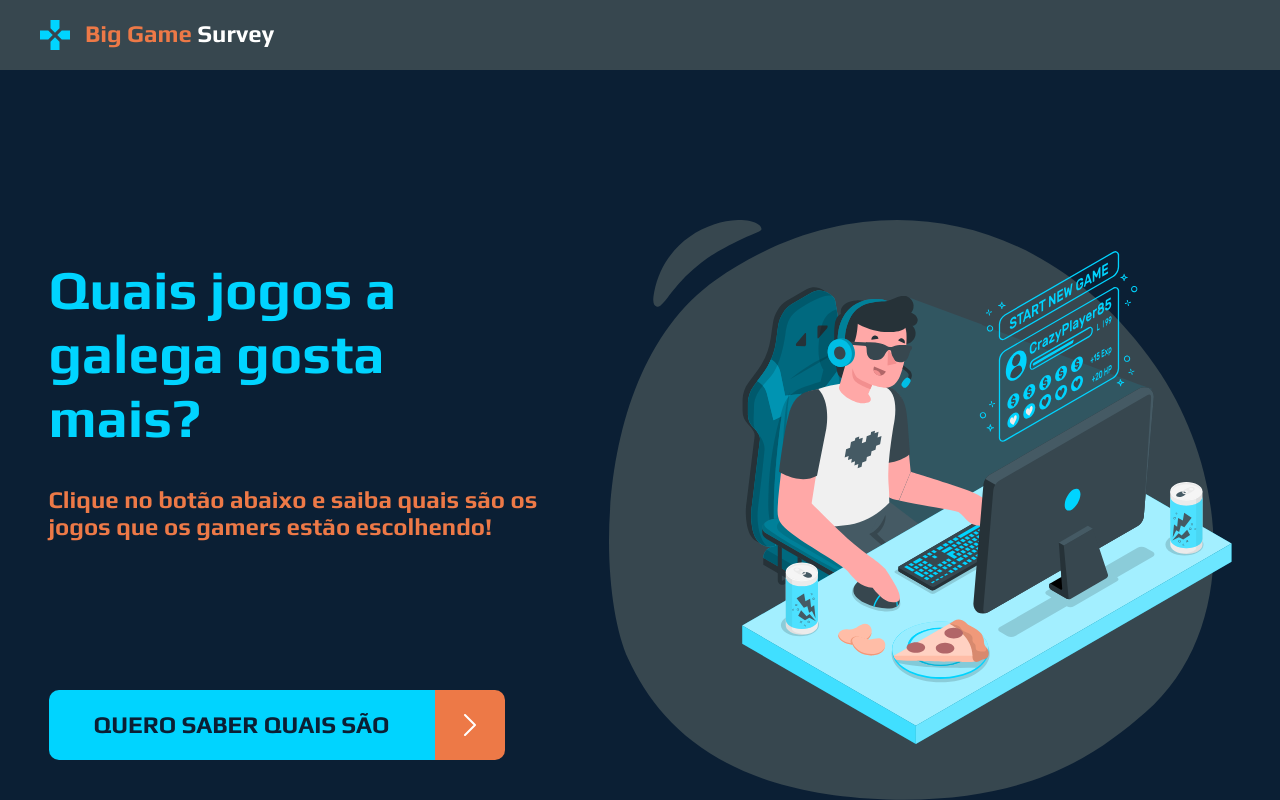
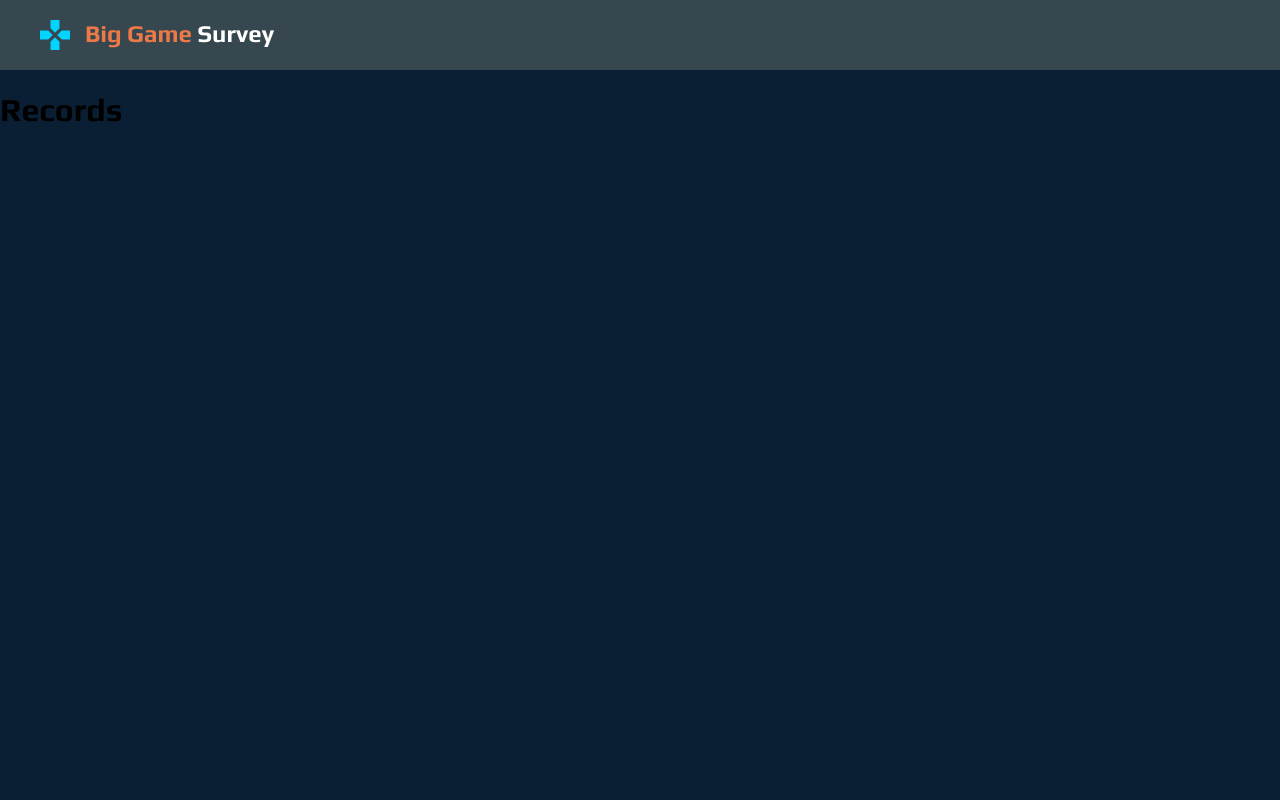
Before and after one commit to PauloCerda/sds1, a React (Create React App) app in the folder front-web/: page /records in a window 1280 px wide. Built offline with nearby package versions, Linux system fonts and the light colour scheme.

Commit message:
Criando navegação com rotas

```diff
--- a/front-web/package.json
+++ b/front-web/package.json
@@ -10,8 +10,10 @@
     "@types/node": "^12.12.59",
     "@types/react": "^16.9.49",
     "@types/react-dom": "^16.9.8",
+    "@types/react-router-dom": "^5.1.5",
     "react": "^16.13.1",
     "react-dom": "^16.13.1",
+    "react-router-dom": "^5.2.0",
     "react-scripts": "3.4.3",
     "typescript": "^3.7.5"
   },
@@ -35,5 +37,8 @@
       "last 1 firefox version",
       "last 1 safari version"
     ]
+  },
+  "devDependencies": {
+    "@types/react-router-dom": "^5.1.5"
   }
 }
--- a/front-web/src/App.tsx
+++ b/front-web/src/App.tsx
@@ -1,14 +1,11 @@
 import React from 'react';
 import './App.css';
-import Header from './components/Header';
-import Home from './pages/Home';
+import Routes from './Routes';
+
 
 function App() {
   return (
-    <div>
-      <Header />
-      <Home />
-    </div>
+    <Routes />
   );
 }
 
--- /dev/null
+++ b/front-web/src/Routes.tsx
@@ -0,0 +1,21 @@
+import React from 'react';
+import {BrowserRouter, Switch, Route } from 'react-router-dom';
+import Header from './components/Header';
+import Home from './pages/Home';
+import Records from './pages/Records';
+
+const Routes = () => (
+<BrowserRouter>
+    <Header />
+    <Switch>
+        <Route path="/" exact>
+            <Home />
+        </Route>
+        <Route path="/records">
+            <Records />
+        </Route>
+    </Switch>
+</BrowserRouter>
+);
+
+export default Routes;
--- a/front-web/src/components/Header/index.tsx
+++ b/front-web/src/components/Header/index.tsx
@@ -1,14 +1,17 @@
 import React from 'react';
+import { Link } from 'react-router-dom';
 import { ReactComponent as Logo } from '../../assets/logo.svg';
 import './styles.css';
 
 const Header = () => (
-    <header className = "main-header">
-    <Logo />
-    <div className = "logo-text">
-        <span className = "logo-text-1">Big Game</span>
-        <span className = "logo-text-2"> Survey</span>
-    </div>
+    <header className="main-header">
+        <Logo />
+        <Link to = "/">
+            <div className="logo-text">
+                <span className="logo-text-1">Big Game</span>
+                <span className="logo-text-2"> Survey</span>
+            </div>
+        </Link>
     </header>
 );
 
--- a/front-web/src/pages/Home/index.tsx
+++ b/front-web/src/pages/Home/index.tsx
@@ -1,27 +1,30 @@
 import React from 'react';
+import { Link } from 'react-router-dom';
 import { ReactComponent as ArrowIcon } from '../../assets/arrow.svg';
 import { ReactComponent as GamerImage } from '../../assets/gamer.svg';
 import './styles.css';
 
 const Home = () => (
-    <div className = "home-container">
-        <div className = "home-text">
-            <h1 className = "home-text-title">
-            Quais jogos a galega gosta mais?
+    <div className="home-container">
+        <div className="home-text">
+            <h1 className="home-text-title">
+                Quais jogos a galega gosta mais?
             </h1>
-            <h3 className = "home-text-subtitle">
+            <h3 className="home-text-subtitle">
                 Clique no botão abaixo e saiba quais são os jogos que os gamers estão escolhendo!
             </h3>
-            <div className = "home-actions">
-                <button className = "home-btn">
-                    QUERO SABER QUAIS SÃO
-                </button>
-                <div className = "home-btn-icon">
-                    <ArrowIcon />
+            <Link to = "/records">
+                <div className="home-actions">
+                    <button className="home-btn">
+                        QUERO SABER QUAIS SÃO
+                    </button>
+                    <div className="home-btn-icon">
+                        <ArrowIcon />
+                    </div>
                 </div>
-            </div>
+            </Link>
         </div>
-        <GamerImage className = "home-image"/>
+        <GamerImage className="home-image" />
     </div>
 );
 
--- /dev/null
+++ b/front-web/src/pages/Records/index.tsx
@@ -0,0 +1,7 @@
+import React from 'react';
+
+const Records = () => (
+    <h1>Records</h1>
+);
+
+export default Records;
```
Also changed, not shown: 1 other file (tests, documents, lock files or other folders).
